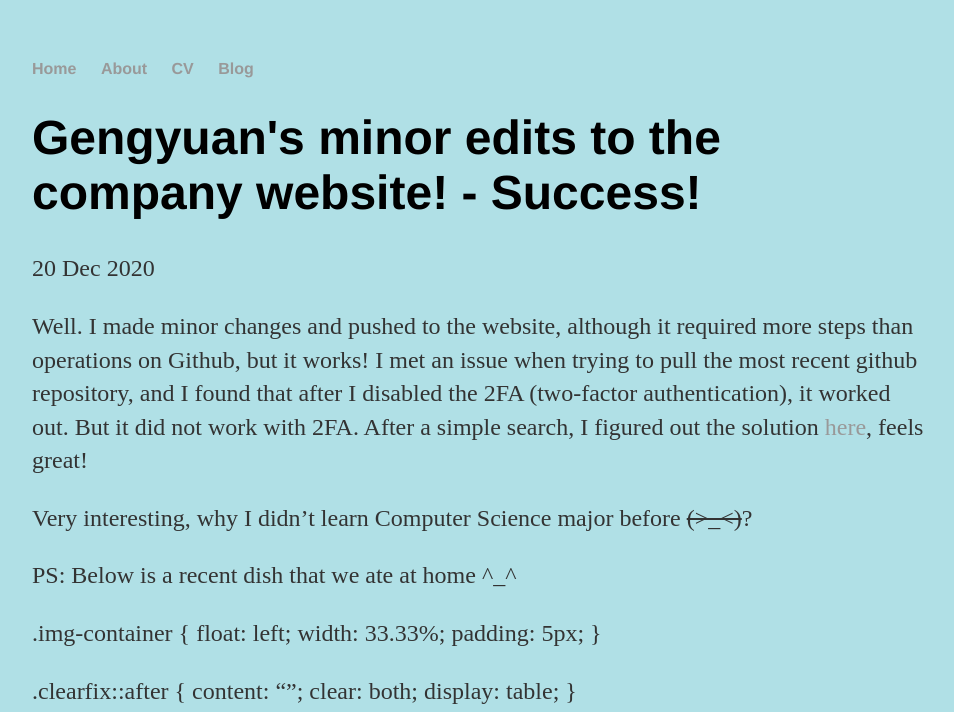
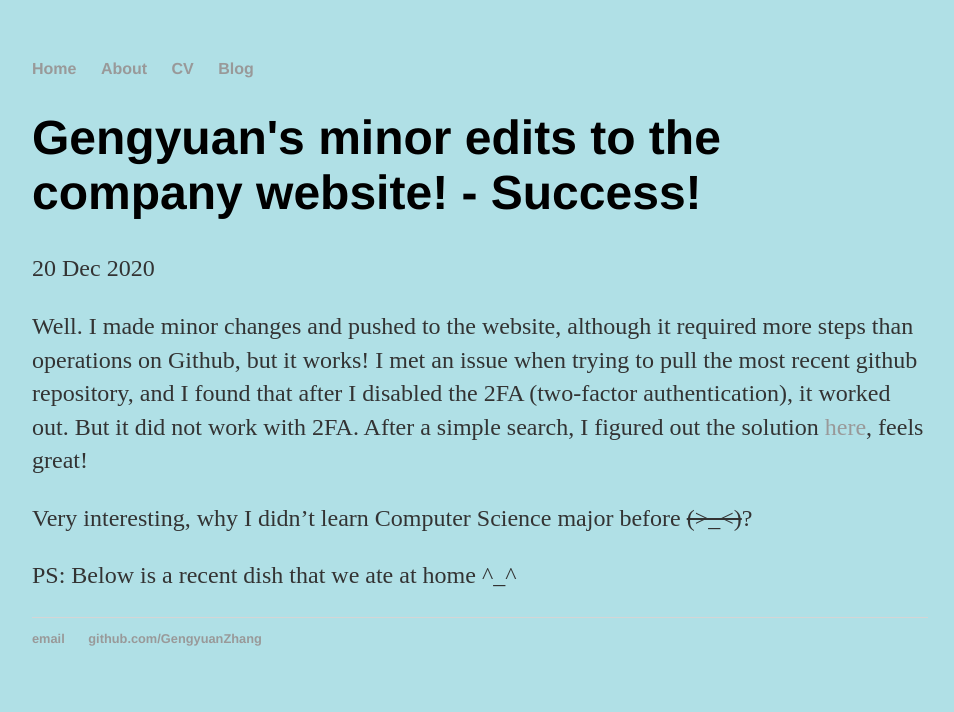
Before and after one commit to GengyuanZhang/GengyuanZhang.github.io, a Jekyll site: the page built from _posts/2020-12-20-gengyuan-zhang-site-modification.md, in a window 1280 px wide. Shown: the top 712 px of the page, without its empty margins (160-1114 px from the left). Built offline with Jekyll 4.4.1, drawn with Linux system fonts in a browser that asks for light colours; grey boxes are pictures that could not be loaded.

Commit message:
Update 2020-12-20-gengyuan-zhang-site-modification.md

```diff
--- a/_posts/2020-12-20-gengyuan-zhang-site-modification.md
+++ b/_posts/2020-12-20-gengyuan-zhang-site-modification.md
@@ -10,6 +10,7 @@
 
 PS: Below is a recent dish that we ate at home ^_^
 
+<style>
 .img-container {
   float: left;
   width: 33.33%;
@@ -21,6 +22,7 @@
   clear: both;
   display: table;
 }
+<style>
 
 <div class="clearfix">
   <div class="img-container">
```
